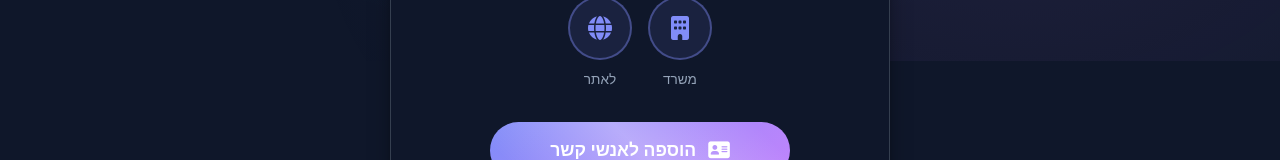
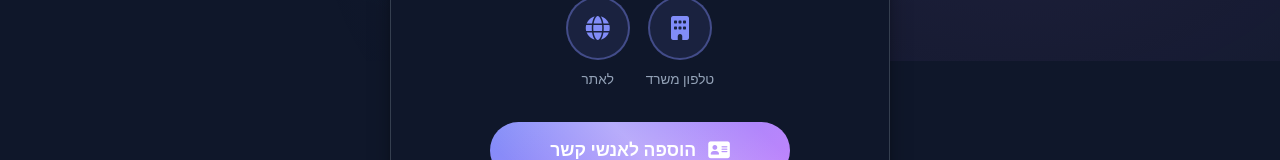
Before and after one commit to amit034/digital-card, a React (Vite) app: page /#/yael-amor in a window 1280 px wide. Shown: the part 739-899 px from the top of the page. Built offline with nearby package versions, Linux system fonts and the light colour scheme.

Commit message:
fix title

```diff
--- a/src/cards/yael-amor.js
+++ b/src/cards/yael-amor.js
@@ -101,7 +101,7 @@ const cardData = {
     email: 'אימייל',
     whatsapp: 'WhatsApp',
     schedule: 'פגישה',
-    office: 'משרד',
+    office: 'טלפון משרד',
     website: 'לאתר',
     navigate: 'מפה',
     saveContact: 'הוספה לאנשי קשר',
```
